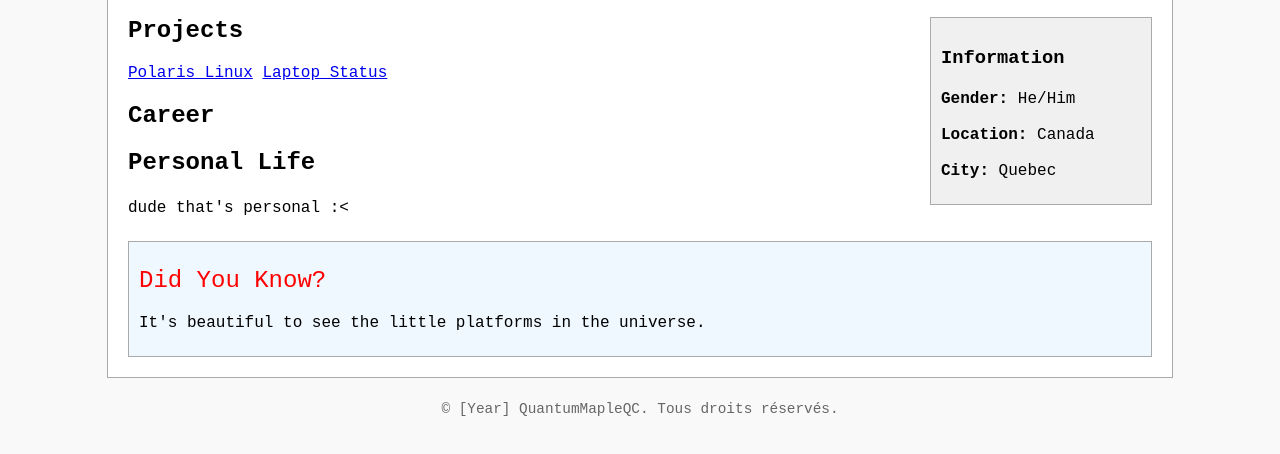
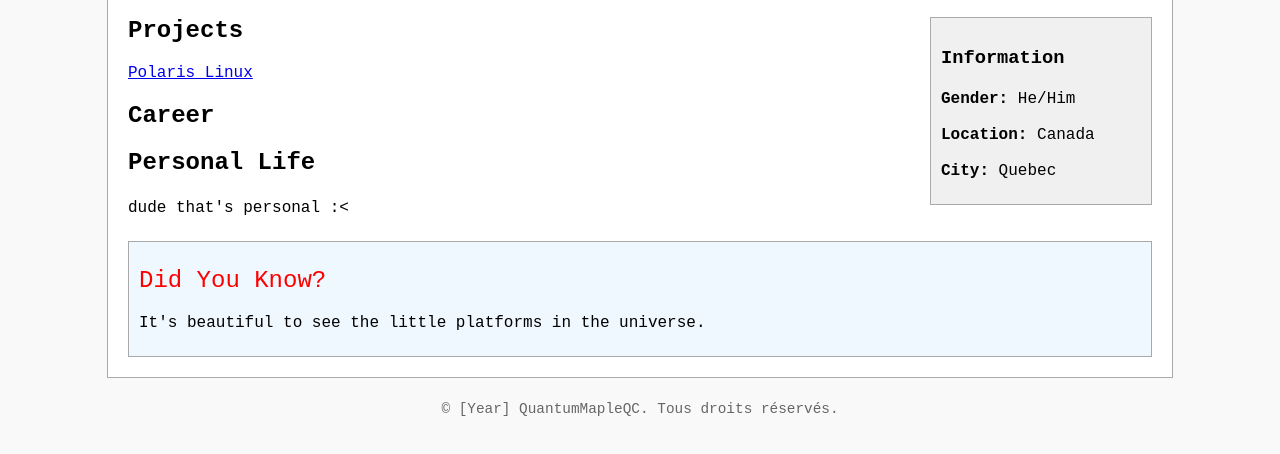
Before and after one commit to QuantumMapleQC/Project-Website, a website: page index.html in a window 1280 px wide. Shown: the part 126-580 px from the top of the page. Drawn offline with Linux system fonts and the light colour scheme.

Commit message:
Update index.html

```diff
--- a/index.html
+++ b/index.html
@@ -79,7 +79,6 @@
 
         <h2>Projects</h2>
         <a href="polaris.html">Polaris Linux</a>
-        <a href="http://192.168.2.19:3000/">Laptop Status</a>
 
         <h2>Career</h2>
         <p></p>
```
